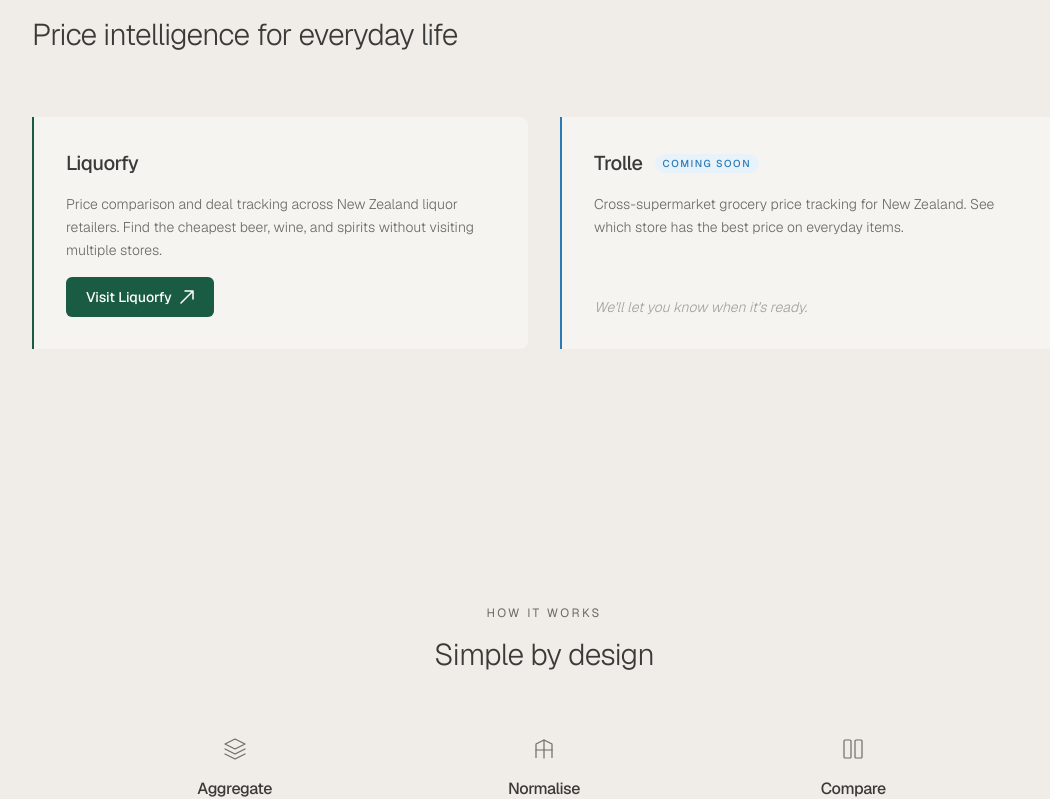
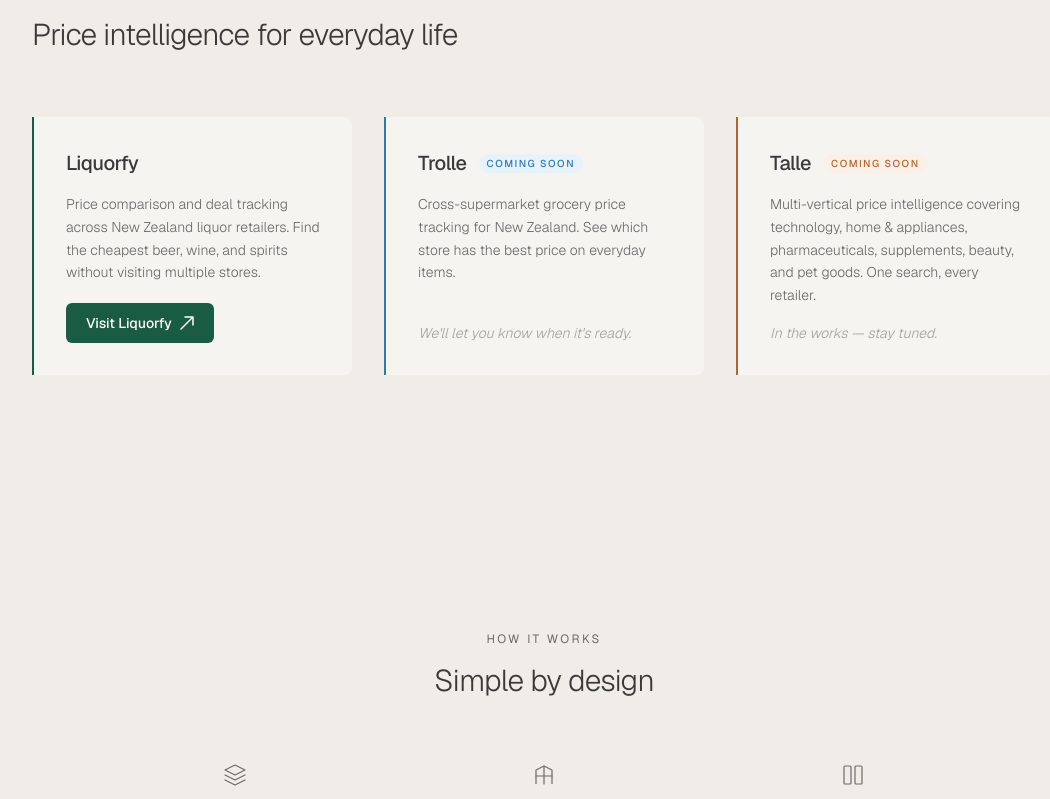
Before and after one commit to AxelMcKenna/ARRO, a React (Vite) app in the folder web/: page / in a window 1280 px wide. Shown: the part 1486-2285 px from the top of the page, without its empty margins (96-1146 px from the left). Built offline with nearby package versions, Linux system fonts and the light colour scheme.

Commit message:
feat: added talle to coming soon

```diff
--- a/web/src/components/ProductCard.tsx
+++ b/web/src/components/ProductCard.tsx
@@ -10,6 +10,11 @@
     border: 'border-l-trolle',
     badge: 'bg-trolle-light text-trolle',
     button: 'bg-trolle hover:bg-trolle/90',
+  },
+  talle: {
+    border: 'border-l-talle',
+    badge: 'bg-talle-light text-talle',
+    button: 'bg-talle hover:bg-talle/90',
   },
 } as const
 
@@ -60,7 +65,7 @@
         </a>
       ) : (
         <p className="mt-auto text-sm text-foreground-muted/60 font-light italic">
-          We'll let you know when it's ready.
+          {product.comingSoonNote}
         </p>
       )}
     </div>
--- a/web/src/components/Products.tsx
+++ b/web/src/components/Products.tsx
@@ -20,7 +20,7 @@
           Price intelligence for everyday life
         </h2>
 
-        <div className="grid md:grid-cols-2 gap-6 md:gap-8">
+        <div className="grid md:grid-cols-3 gap-6 md:gap-8">
           {products.map((product) => (
             <ProductCard key={product.name} product={product} />
           ))}
--- a/web/src/data/products.ts
+++ b/web/src/data/products.ts
@@ -3,8 +3,9 @@
   tagline: string
   description: string
   url: string
-  color: 'liquorfy' | 'trolle'
+  color: 'liquorfy' | 'trolle' | 'talle'
   status: 'live' | 'coming-soon'
+  comingSoonNote?: string
 }
 
 export const products: Product[] = [
@@ -25,5 +26,16 @@
     url: '#',
     color: 'trolle',
     status: 'coming-soon',
+    comingSoonNote: "We'll let you know when it's ready.",
+  },
+  {
+    name: 'Talle',
+    tagline: 'Compare retail prices across NZ',
+    description:
+      'Multi-vertical price intelligence covering technology, home & appliances, pharmaceuticals, supplements, beauty, and pet goods. One search, every retailer.',
+    url: '#',
+    color: 'talle',
+    status: 'coming-soon',
+    comingSoonNote: 'In the works — stay tuned.',
   },
 ]
--- a/web/src/index.css
+++ b/web/src/index.css
@@ -16,6 +16,8 @@
   --color-liquorfy-light: #e8f5ef;
   --color-trolle: #2a7ab5;
   --color-trolle-light: #e8f2fa;
+  --color-talle: #b5652a;
+  --color-talle-light: #faf0e8;
 
   --font-sans: "Geist", system-ui, -apple-system, sans-serif;
 }
```
